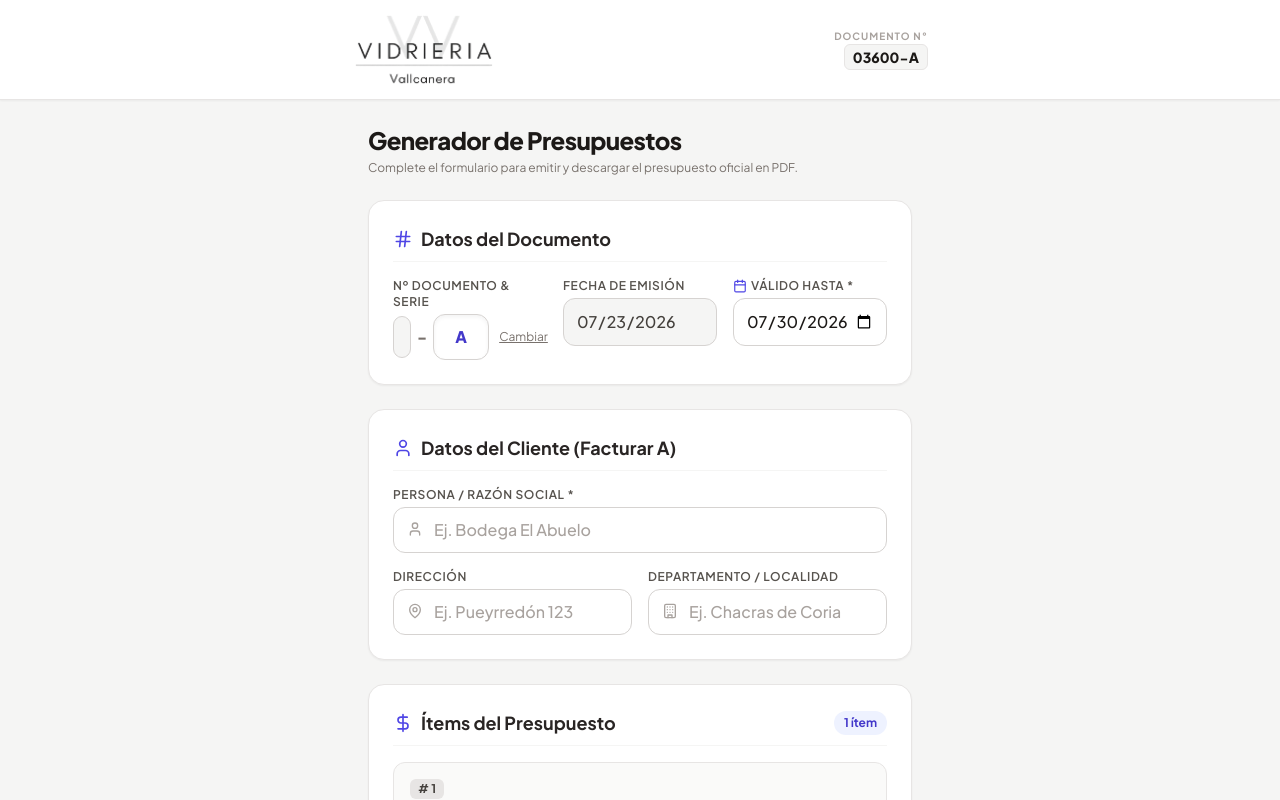
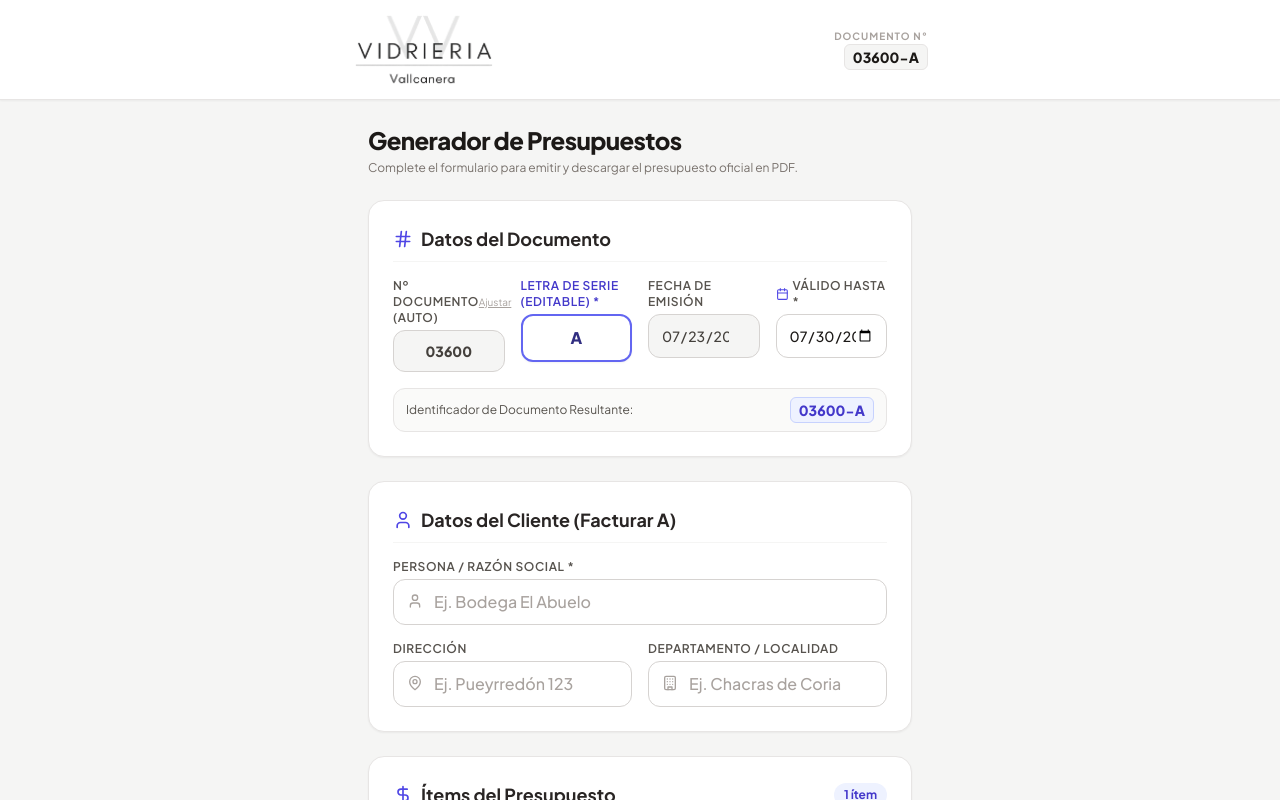
Before and after one commit to CamilaManita/presupuesto-app, a React (Vite) app: page / in a window 1280 px wide. Shown: the top 800 px of the page. Built offline with nearby package versions, Linux system fonts and the light colour scheme.

Commit message:
Clarify separate non-editable doc number and editable series letter inputs

```diff
--- a/src/components/PresupuestoForm.jsx
+++ b/src/components/PresupuestoForm.jsx
@@ -69,20 +69,35 @@ export const PresupuestoForm = ({
           Datos del Documento
         </h3>
 
-        <div className="grid grid-cols-1 sm:grid-cols-3 gap-4">
-          <div>
-            <label className="block text-xs font-semibold text-stone-600 uppercase tracking-wider mb-1">
-              Nº Documento & Serie
+        <div className="grid grid-cols-1 sm:grid-cols-4 gap-4">
+          {/* Input 1: Número de Documento (Auto / No Editable) */}
+          <div className="sm:col-span-1">
+            <div className="flex justify-between items-center mb-1">
+              <label className="block text-xs font-semibold text-stone-600 uppercase tracking-wider">
+                Nº Documento (Auto)
               </label>
-            <div className="flex items-center gap-1.5">
+              <button
+                type="button"
+                onClick={onResetDocNumber}
+                title="Ajustar número correlativo base"
+                className="text-[10px] text-stone-400 underline hover:text-stone-700"
+              >
+                Ajustar
+              </button>
+            </div>
             <input
               type="text"
               readOnly
               value={String(formData.docNumber).padStart(5, '0')}
-                className="w-full bg-stone-100 border border-stone-300 text-stone-800 font-bold px-2 py-2.5 rounded-xl text-center focus:outline-none text-sm"
+              className="w-full bg-stone-100 border border-stone-300 text-stone-700 font-extrabold px-3 py-2.5 rounded-xl text-center cursor-not-allowed select-none text-sm"
             />
-              <span className="font-extrabold text-stone-500 text-base">-</span>
-              <div className="w-14 shrink-0">
+          </div>
+
+          {/* Input 2: Letra de Serie (Editable) */}
+          <div className="sm:col-span-1">
+            <label className="block text-xs font-semibold text-indigo-700 uppercase tracking-wider mb-1">
+              Letra de Serie (Editable) *
+            </label>
             <input
               type="text"
               maxLength={1}
@@ -95,22 +110,13 @@ export const PresupuestoForm = ({
                 if (!docSeriesLetter) setDocSeriesLetter('A');
               }}
               placeholder="A"
-                  title="Letra de serie del documento (una sola letra)"
-                  className="w-full bg-white border border-stone-300 text-indigo-700 font-extrabold px-2 py-2.5 rounded-xl text-center uppercase focus:ring-2 focus:ring-indigo-500 focus:border-indigo-500 transition-all text-base shadow-inner"
+              title="Ingrese una sola letra para la serie"
+              className="w-full bg-white border-2 border-indigo-500 text-indigo-900 font-extrabold px-3 py-2.5 rounded-xl text-center uppercase focus:ring-2 focus:ring-indigo-500 focus:outline-none text-base shadow-sm"
             />
           </div>
-              <button
-                type="button"
-                onClick={onResetDocNumber}
-                title="Reiniciar o ajustar número base"
-                className="text-xs text-stone-500 underline hover:text-stone-800 whitespace-nowrap pl-1"
-              >
-                Cambiar
-              </button>
-            </div>
-          </div>
 
-          <div>
+          {/* Fecha de Emisión */}
+          <div className="sm:col-span-1">
             <label className="block text-xs font-semibold text-stone-600 uppercase tracking-wider mb-1">
               Fecha de Emisión
             </label>
@@ -118,11 +124,12 @@ export const PresupuestoForm = ({
               type="date"
               readOnly
               value={formData.issueDate}
-              className="w-full bg-stone-100 border border-stone-300 text-stone-700 px-3 py-2.5 rounded-xl font-medium focus:outline-none"
+              className="w-full bg-stone-100 border border-stone-300 text-stone-700 px-3 py-2.5 rounded-xl font-medium focus:outline-none text-sm cursor-not-allowed"
             />
           </div>
 
-          <div>
+          {/* Válido Hasta */}
+          <div className="sm:col-span-1">
             <label className="block text-xs font-semibold text-stone-600 uppercase tracking-wider mb-1 flex items-center gap-1">
               <Calendar className="w-3.5 h-3.5 text-indigo-600" />
               Válido Hasta *
@@ -131,9 +138,17 @@ export const PresupuestoForm = ({
               type="date"
               value={formData.validUntil}
               onChange={(e) => handleInputChange('validUntil', e.target.value)}
-              className="w-full bg-white border border-stone-300 text-stone-900 px-3 py-2.5 rounded-xl font-medium focus:ring-2 focus:ring-indigo-500 focus:border-indigo-500 transition-all"
+              className="w-full bg-white border border-stone-300 text-stone-900 px-3 py-2.5 rounded-xl font-medium text-sm focus:ring-2 focus:ring-indigo-500 focus:border-indigo-500 transition-all"
             />
           </div>
+        </div>
+
+        {/* Indicador del Formato Final resultante */}
+        <div className="text-xs bg-stone-50 border border-stone-200 rounded-xl px-3 py-2 flex items-center justify-between text-stone-600">
+          <span>Identificador de Documento Resultante:</span>
+          <strong className="text-indigo-700 font-extrabold text-sm bg-indigo-50 px-2 py-0.5 rounded-md border border-indigo-200">
+            {String(formData.docNumber).padStart(5, '0')}-{(docSeriesLetter || 'A').toUpperCase()}
+          </strong>
         </div>
       </div>
 
```
Lines whose indentation alone changed are shown as unchanged.
